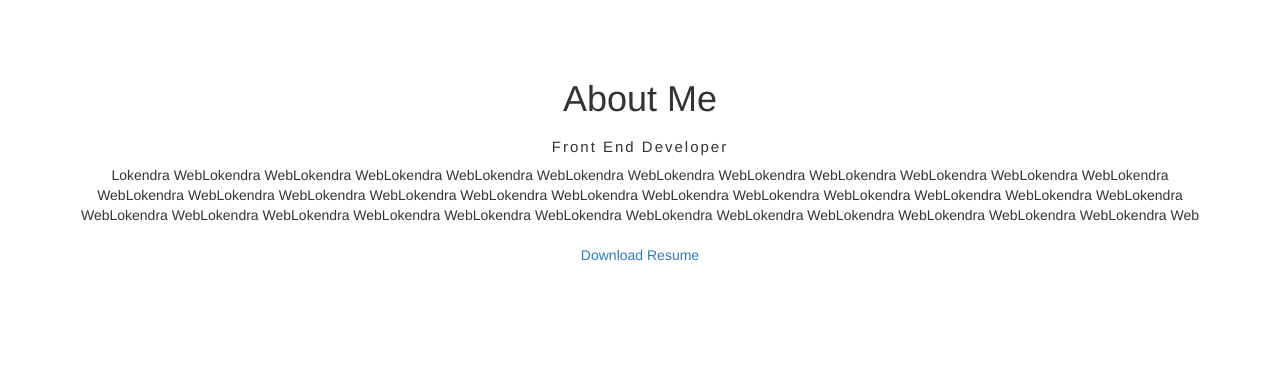
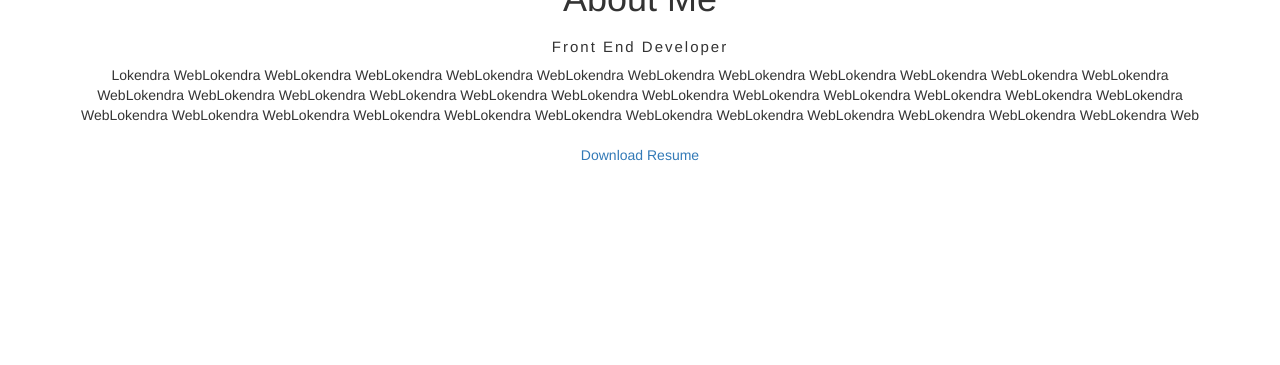
Before and after one commit to lokendra280/bootstrablokendra.github.io, a PHP site: page / in a window 1280 px wide. Shown: the part 885-1250 px from the top of the page. After the commit the page ends 1046 px from the top, so only its background shows below. Run offline with PHP 8.4, Linux system fonts and the light colour scheme.

Commit message:
Update style.css

```diff
--- a/style.css
+++ b/style.css
@@ -3,7 +3,6 @@
      text-align: center;
      max-width: 1200px;
      margin: 0 auto;
-     padding: 100px 20px;
 }
 #about .col-left{
 	width: 250px;
```
